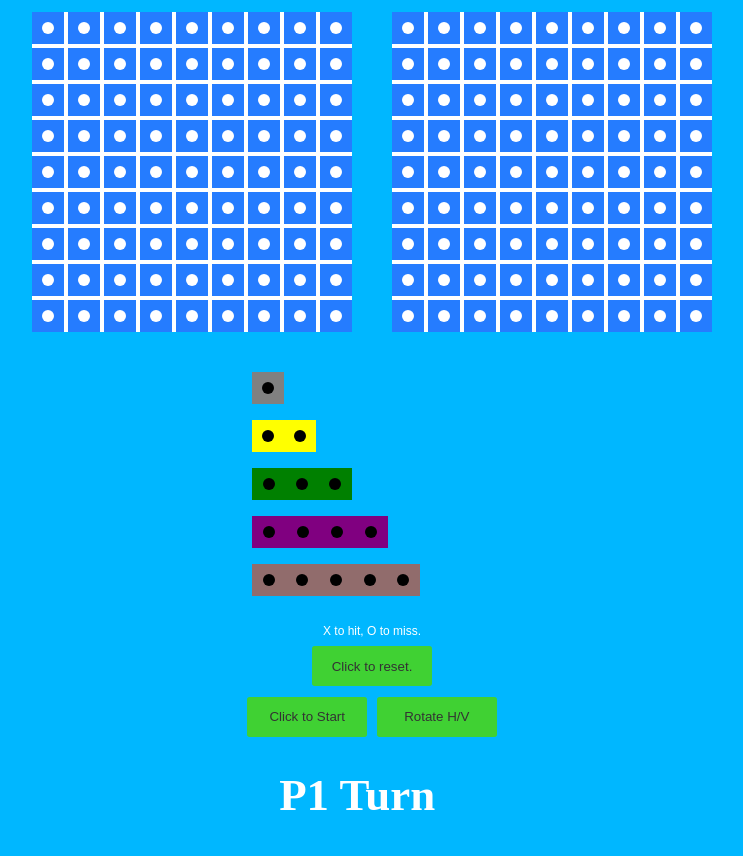
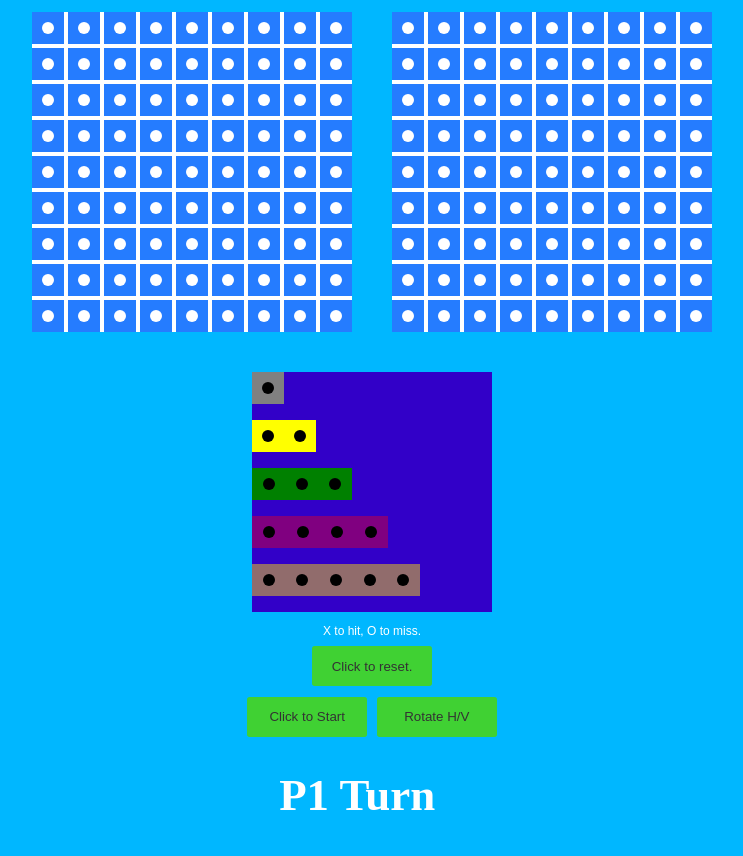
Before and after one commit to bigsatodontcrai/prototype1, a plain HTML site: page index.html in a window 1280 px wide. Shown: the whole page, without its empty margins (268-1011 px from the left). Drawn offline with Linux system fonts and the light colour scheme.

Commit message:
literlly nothing lol

```diff
--- a/styles.css
+++ b/styles.css
@@ -90,7 +90,7 @@
     }
 
     #base {
-        background-color: rgb(0, 183, 255);
+        background-color: rgb(50, 0, 200);
         margin: 0.5vmin;
         height: 30vmin;
         width: 30vmin;
```
